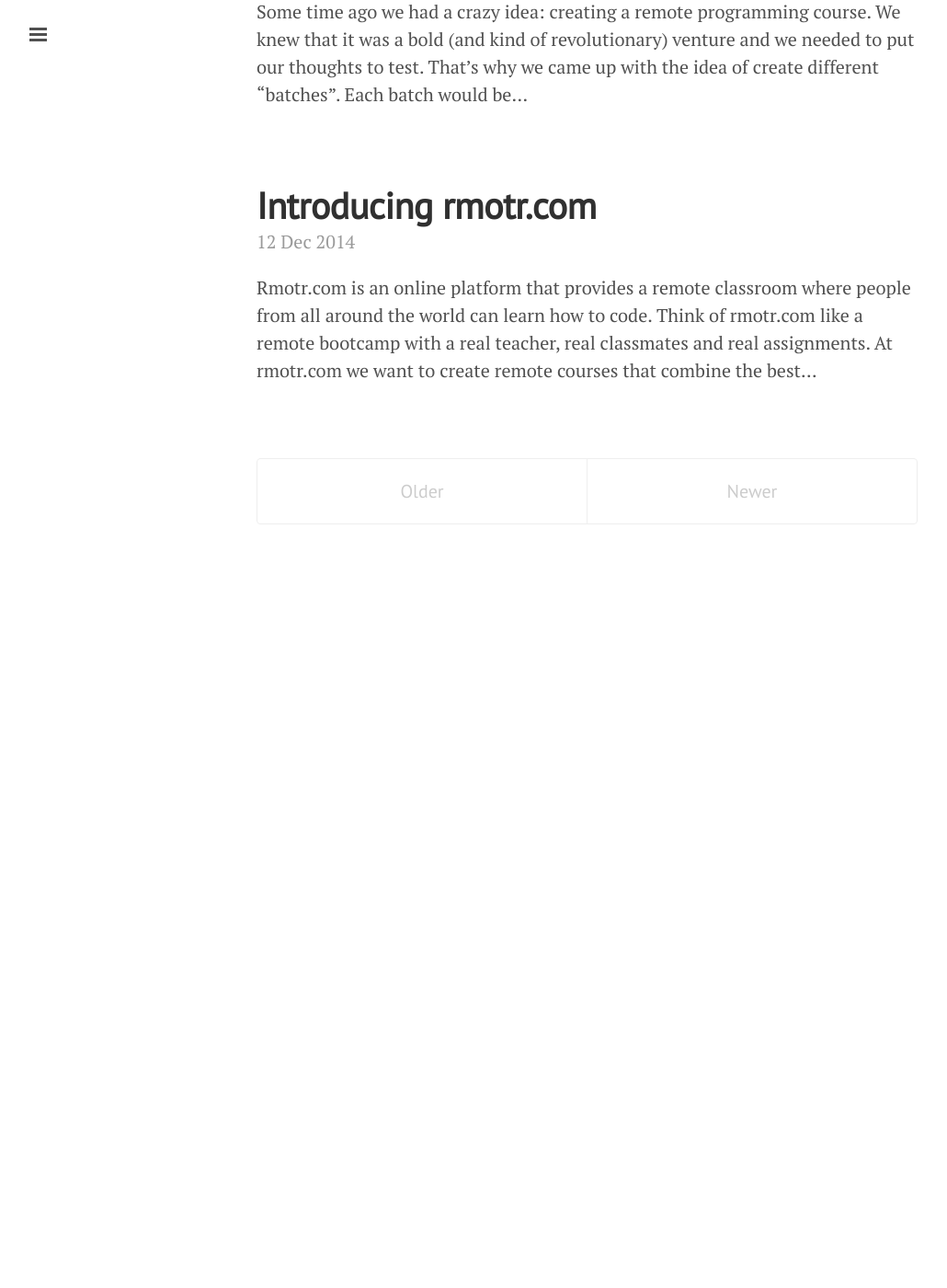
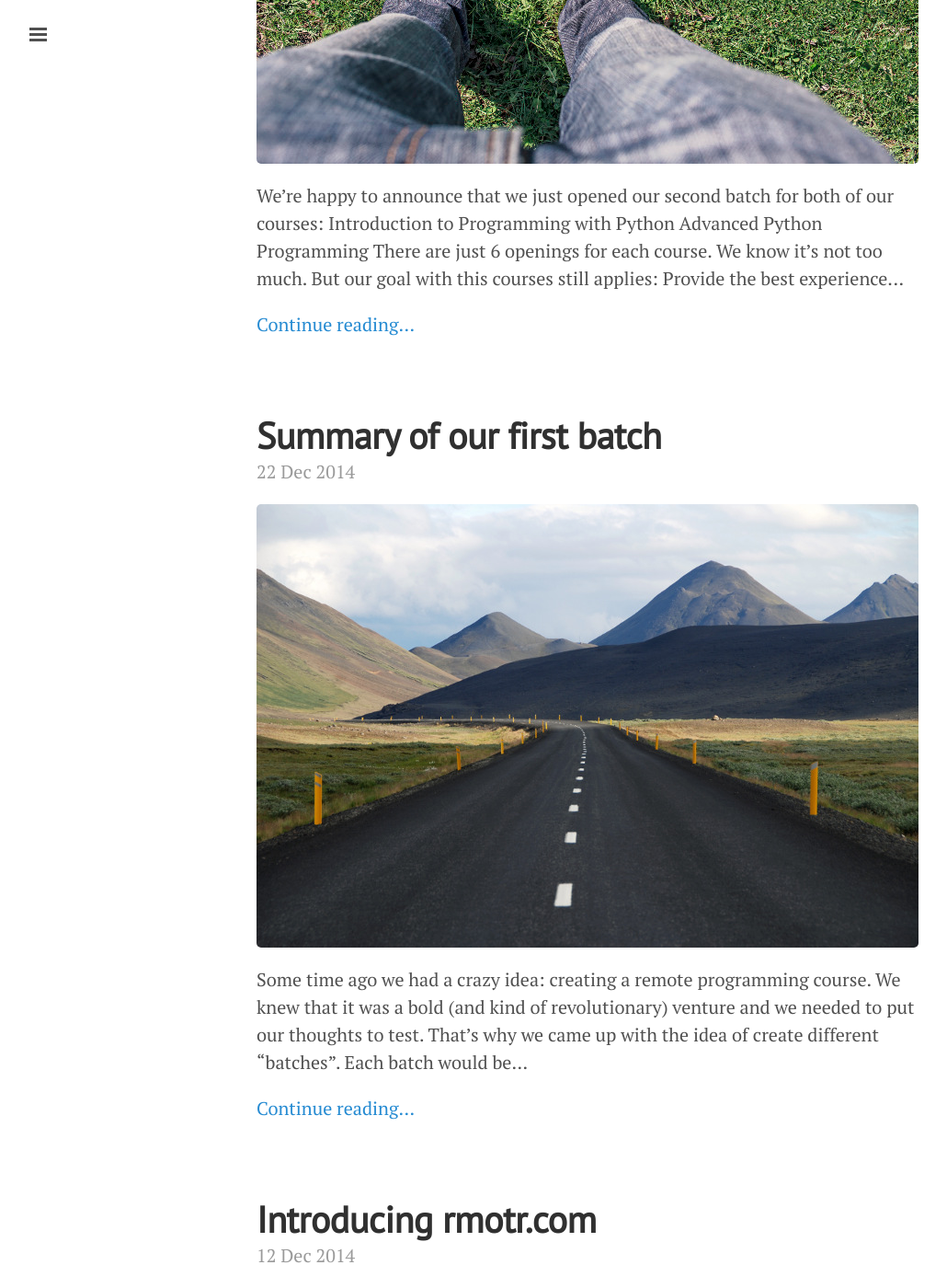
Before and after one commit to mcne65/rmotr.github.io, a Jekyll site: the page built from index.html, in a window 1280 px wide and 1400 px high, scrolled down 534 px. Shown: the whole window at 92% size, without its empty margins (1-1031 px from the left). Built offline with Jekyll 4.4.1, drawn with Linux system fonts in a browser that asks for light colours; Markdown is read by kramdown in place of the engine named in the settings; the list of posts is cut into pages by our own code; before the commit the page ends 1164 px from its top, so only the background shows below that.

Commit message:
New home page

```diff
--- a/_layouts/post.html
+++ b/_layouts/post.html
@@ -8,7 +8,7 @@
 
   {% if page.cover %}
 
-    <img src="{{ page.cover }}" alt="Cover picture">
+    <img src="{{ page.cover }}" alt="{{ page.title }} | Cover picture">
   {% endif %}
 
   {{ content }}
--- a/index.html
+++ b/index.html
@@ -14,7 +14,13 @@
 
     <span class="post-date">{{ post.date | date_to_string }}</span>
 
-    {{ post.content | strip_html | truncatewords: 50 }}
+    {% if post.cover %}
+      <img src="{{ post.cover }}" alt="{{ post.title }} | Cover picture">
+    {% endif %}
+
+    <p>{{ post.content | strip_html | truncatewords: 50 }}</p>
+
+    <a href="{{ post.url }}" class='read-more'>Continue reading...</a>
   </div>
   {% endfor %}
 </div>
```
